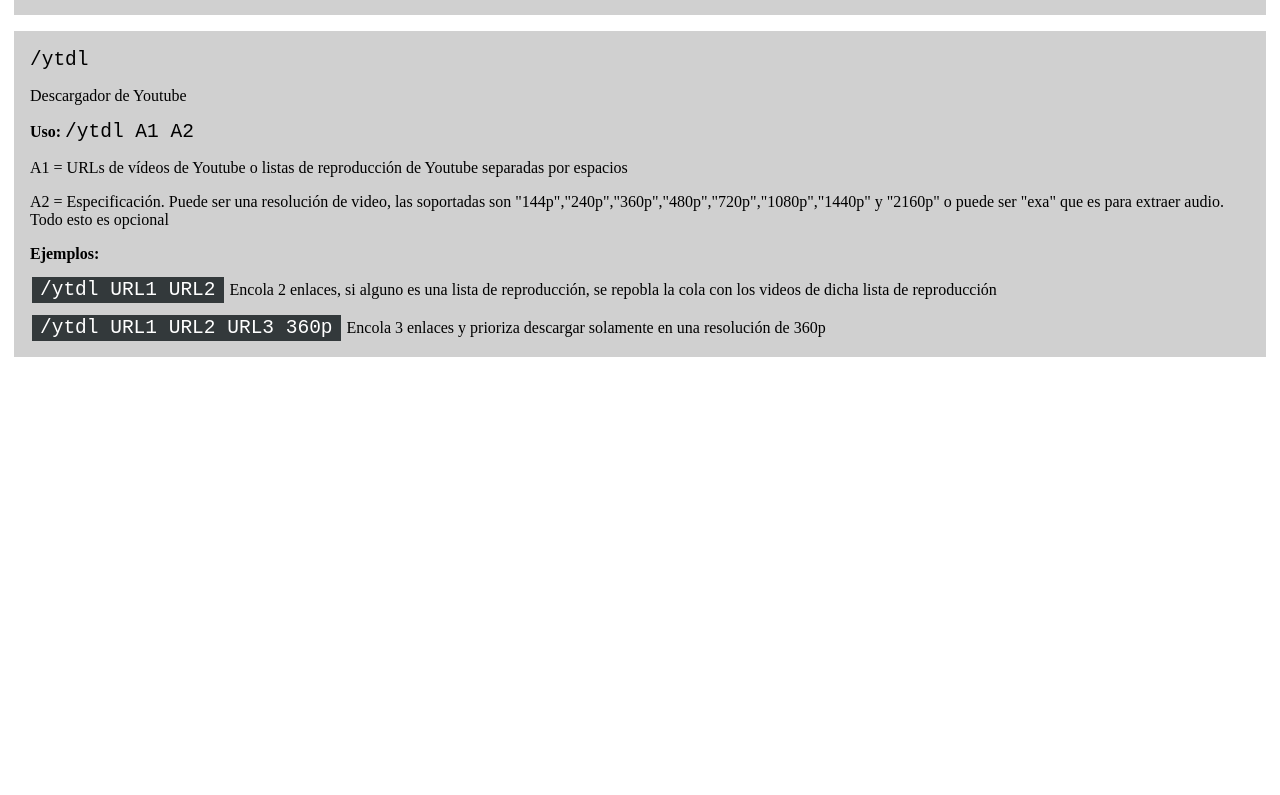
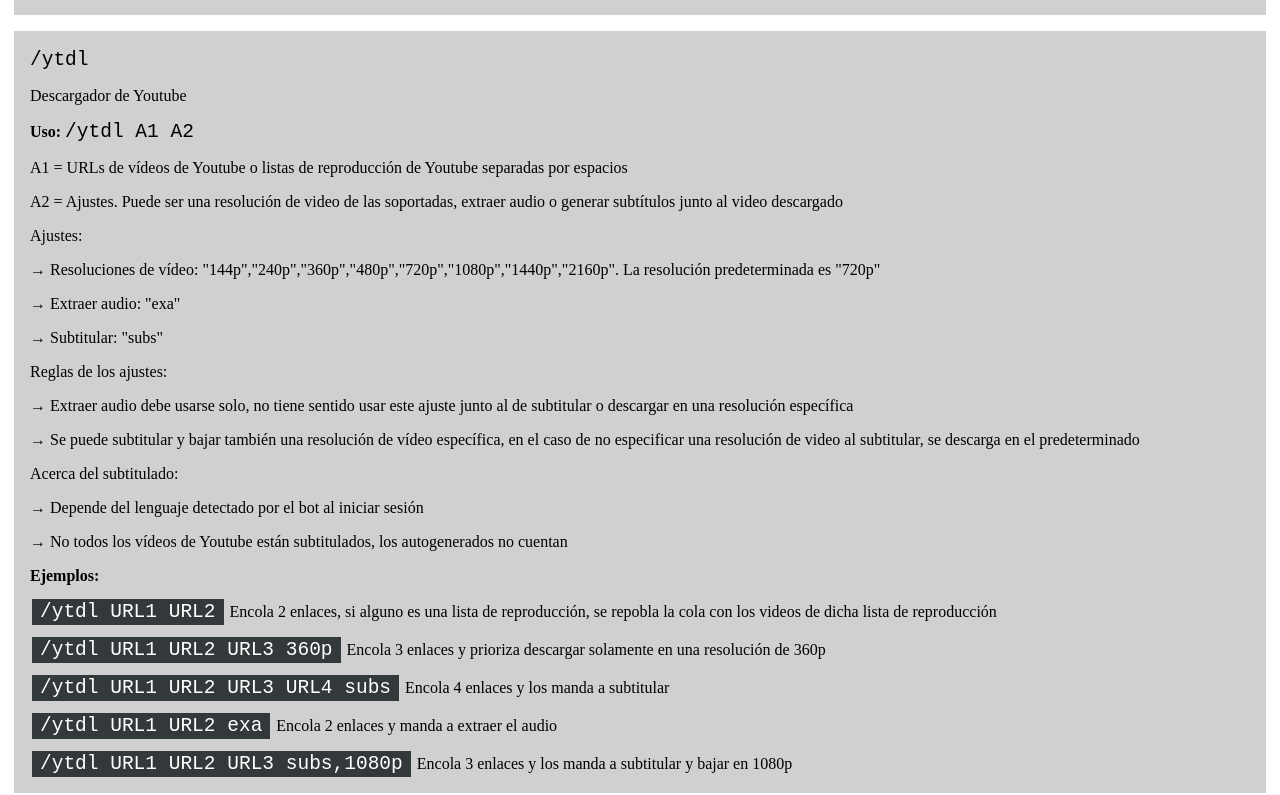
Before and after one commit to carlosagh96/boc, a plain HTML site: page mfshell_h.html in a window 1280 px wide. Shown: the part 10549-11344 px from the top of the page. Before the commit the page ends 10908 px from the top, so only its background shows below. Drawn offline with Linux system fonts and the light colour scheme; a script that the page names is missing.

Commit message:
Add files via upload

```diff
--- a/mfshell_h.html
+++ b/mfshell_h.html
@@ -388,10 +388,23 @@
 <p>Descargador de Youtube
 <p><strong>Uso:</strong> <code>/ytdl A1 A2</code>
 <p>A1 = URLs de vídeos de Youtube o listas de reproducción de Youtube separadas por espacios
-<p>A2 = Especificación. Puede ser una resolución de video, las soportadas son "144p","240p","360p","480p","720p","1080p","1440p" y "2160p" o puede ser "exa" que es para extraer audio. Todo esto es opcional
+<p>A2 = Ajustes. Puede ser una resolución de video de las soportadas, extraer audio o generar subtítulos junto al video descargado
+<p>Ajustes:
+<p>→ Resoluciones de vídeo: "144p","240p","360p","480p","720p","1080p","1440p","2160p". La resolución predeterminada es "720p"
+<p>→ Extraer audio: "exa"
+<p>→ Subtitular: "subs"
+<p>Reglas de los ajustes:
+<p>→ Extraer audio debe usarse solo, no tiene sentido usar este ajuste junto al de subtitular o descargar en una resolución específica
+<p>→ Se puede subtitular y bajar también una resolución de vídeo específica, en el caso de no especificar una resolución de video al subtitular, se descarga en el predeterminado
+<p>Acerca del subtitulado:
+<p>→ Depende del lenguaje detectado por el bot al iniciar sesión
+<p>→ No todos los vídeos de Youtube están subtitulados, los autogenerados no cuentan
 <p><strong>Ejemplos:</strong>
 <p><code class="scr">/ytdl URL1 URL2</code> Encola 2 enlaces, si alguno es una lista de reproducción, se repobla la cola con los videos de dicha lista de reproducción
 <p><code class="scr">/ytdl URL1 URL2 URL3 360p</code> Encola 3 enlaces y prioriza descargar solamente en una resolución de 360p
+<p><code class="scr">/ytdl URL1 URL2 URL3 URL4 subs</code> Encola 4 enlaces y los manda a subtitular
+<p><code class="scr">/ytdl URL1 URL2 exa</code> Encola 2 enlaces y manda a extraer el audio
+<p><code class="scr">/ytdl URL1 URL2 URL3 subs,1080p</code> Encola 3 enlaces y los manda a subtitular y bajar en 1080p
 <p></div>
 </div>
 
```
